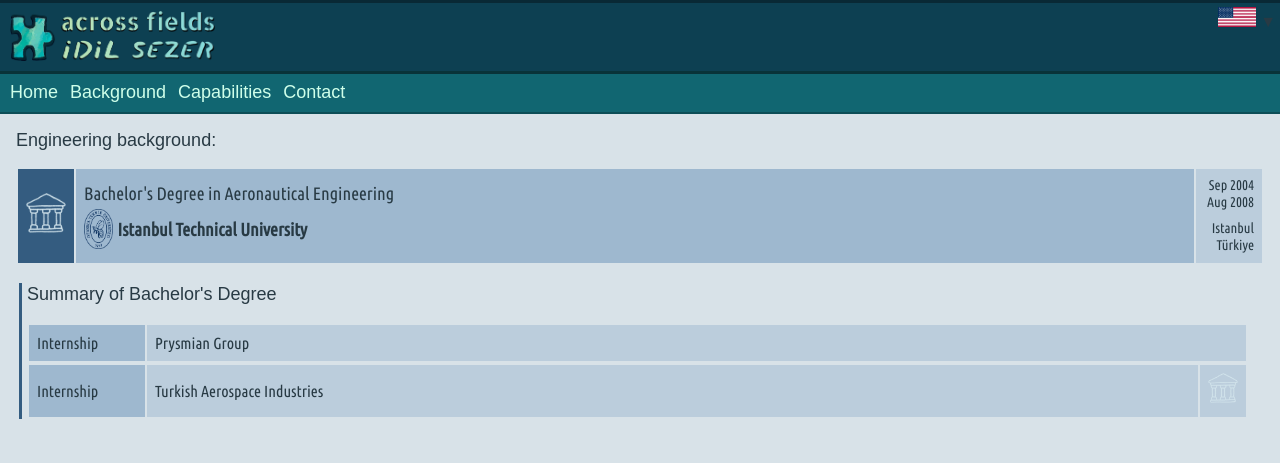
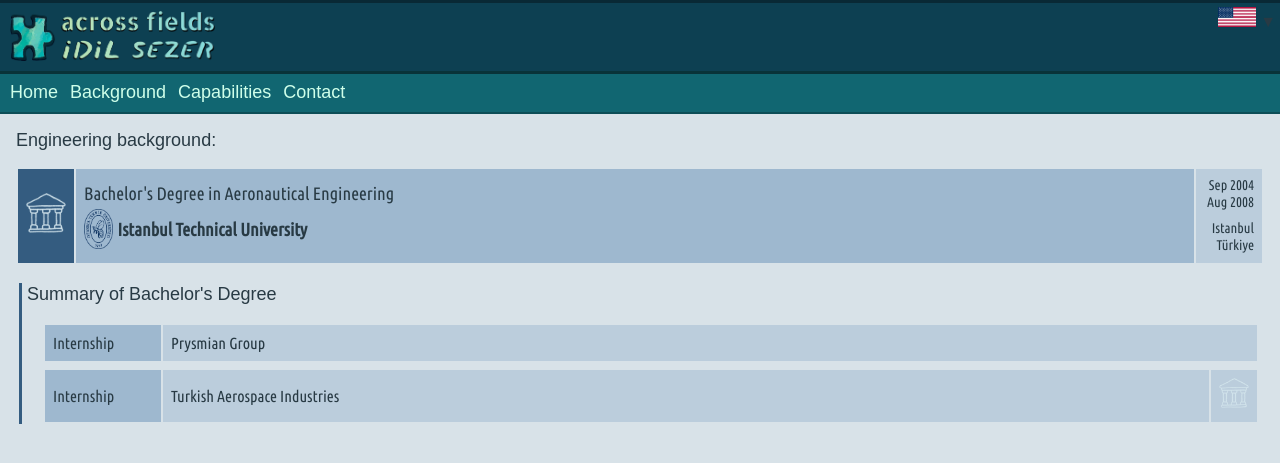
Before and after one commit to acrossfields/idilsezer, a Jekyll site: the page built from en/background.md, in a window 1280 px wide. Shown: the top 463 px of the page. Built offline with Jekyll 4.4.1, drawn with Linux system fonts in a browser that asks for light colours; some web fonts are replaced.

Commit message:
Update style.scss

```diff
--- a/assets/css/style.scss
+++ b/assets/css/style.scss
@@ -163,17 +163,11 @@ body a:hover {
 
 .bg-indented {
   border-left: 3px solid #345c80;
-  margin: 0 0 8px 11px;
+  margin: 5px 5px 8px 11px;
   padding: 0 0 0 5px;
 }
 
-.bg-indented table {
-  margin: 0;
-  padding: 0;
-}
-
 .table-bgsub {
-  margin: 10px 8px;
   margin: 5px 8px 5px 16px;
   width: calc(100% - 24px);
   border: none;
```
